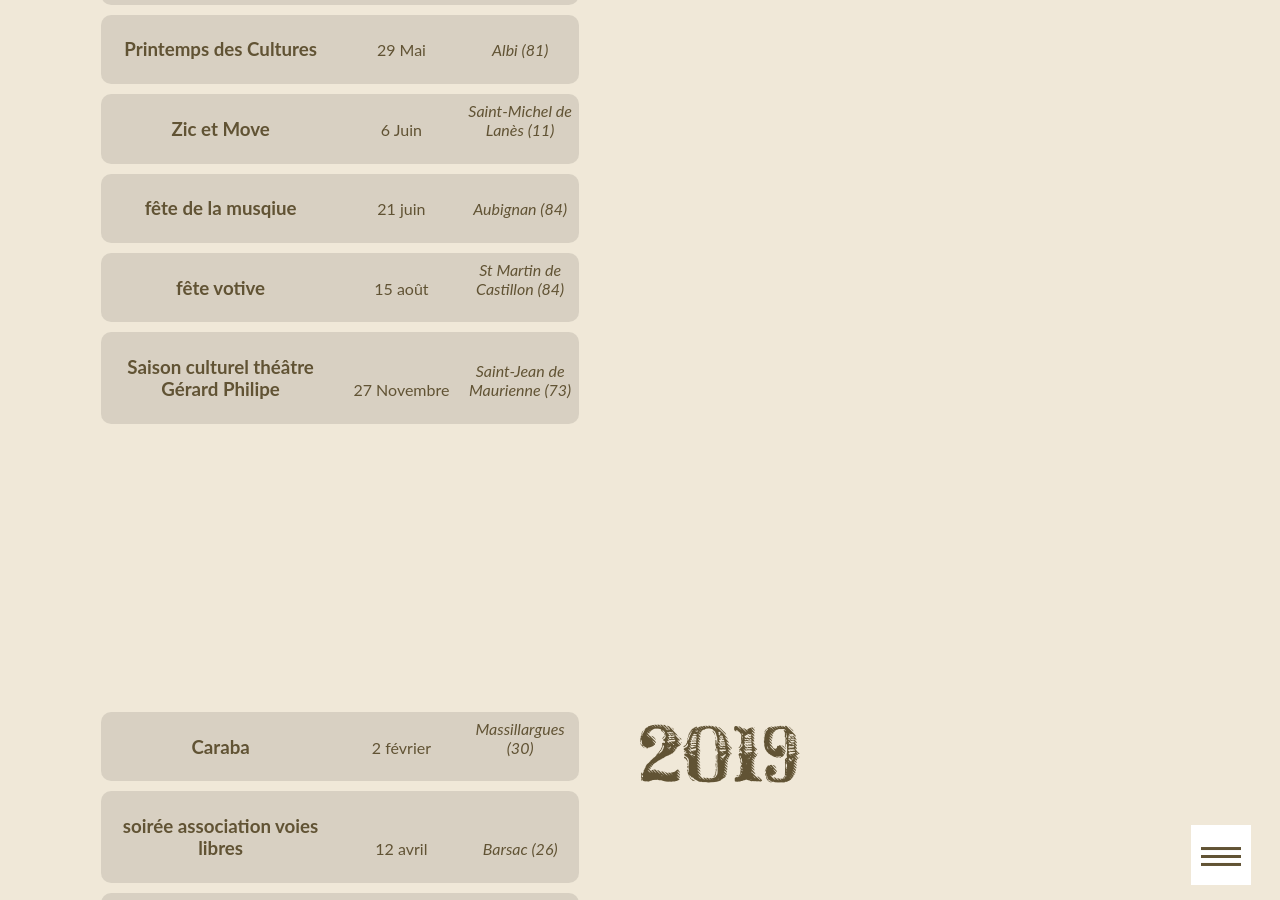
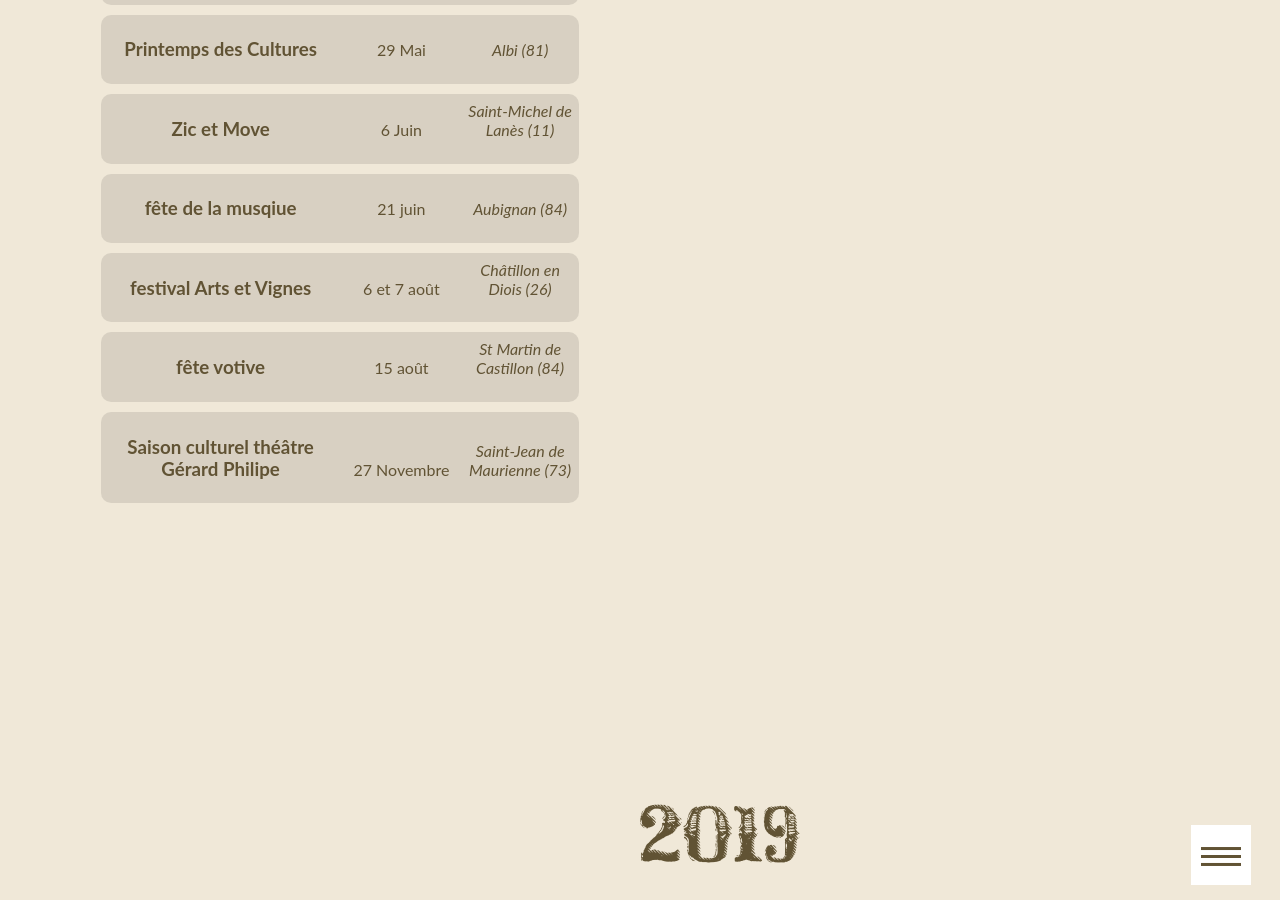
Before and after one commit to ftmftrs/ftmftrs.github.io, a Jekyll site: the page built from concert/index.html, in a window 1280 px wide and 900 px high, scrolled down 1198 px. Built offline with Jekyll 4.4.1, drawn with Linux system fonts in a browser that asks for light colours; Markdown is read by kramdown in place of the engine named in the settings; comment, search, counter and statistics services are not loaded; some of the changed text lies outside the part shown.

Commit message:
Update concerts.yml

```diff
--- a/_data/concerts.yml
+++ b/_data/concerts.yml
@@ -20,6 +20,10 @@
     - title: fête de la musqiue
       date: 21 juin
       address: Aubignan (84)
+
+    - title: festival Arts et Vignes
+      date: 6 et 7 août
+      address: Châtillon en Diois (26)
 
     - title: fête votive
       date: 15 août
```
